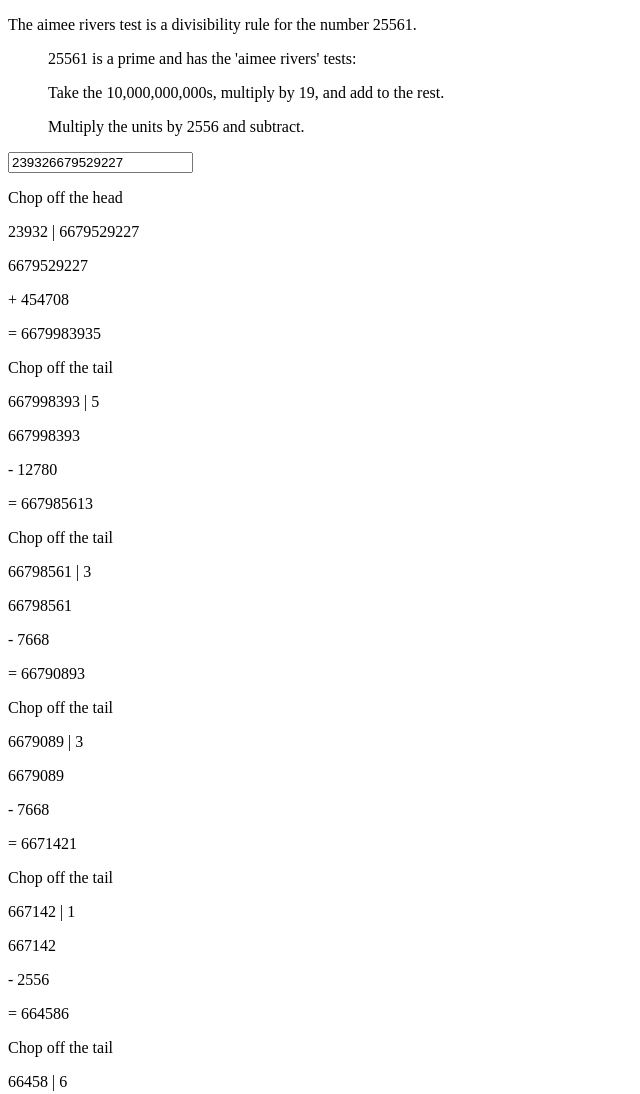
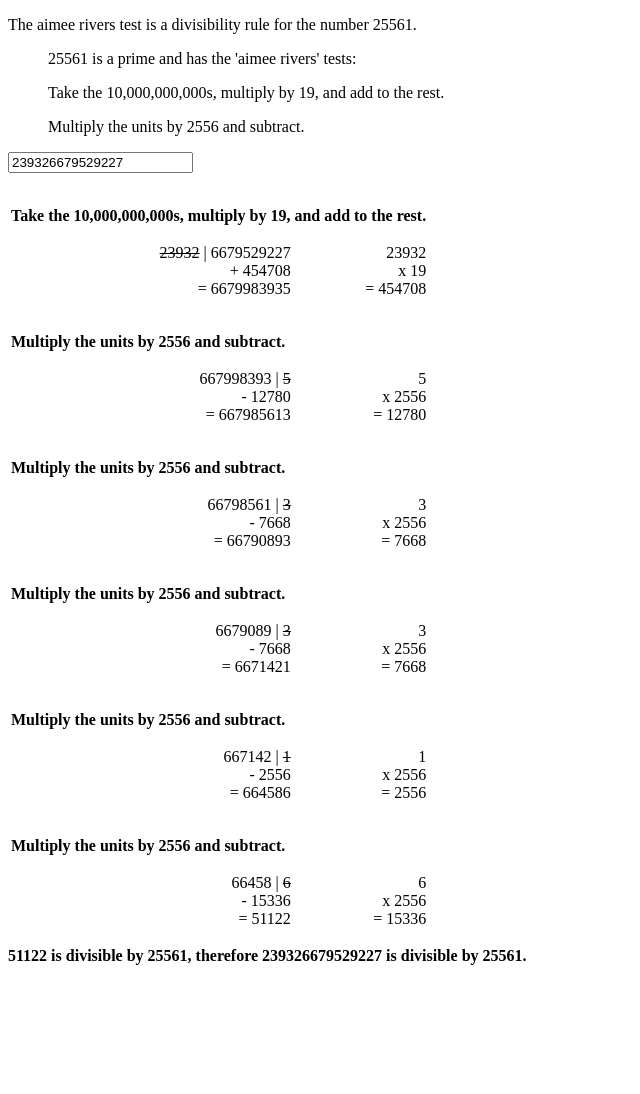
Before and after one commit to aimeerivers/the-aimee-rivers-test, a plain HTML site: page index.html in a window 1280 px wide. Shown: the top 1094 px of the page, without its empty margins (0-640 px from the left). After the commit the page ends 981 px from the top, so only its background shows below. Drawn offline with Linux system fonts and the light colour scheme.

Commit message:
feat: Arrange the working out in a table

```diff
--- /dev/null
+++ b/index.css
@@ -0,0 +1,10 @@
+td {
+  text-align: right;
+}
+
+td[colspan="2"] {
+  font-weight: bold;
+  padding-bottom: 1em;
+  padding-top: 2em;
+  text-align: left;
+}
--- a/index.html
+++ b/index.html
@@ -5,6 +5,7 @@
   <meta charset="UTF-8">
   <meta name="viewport" content="width=device-width, initial-scale=1.0">
   <title>The aimee rivers test</title>
+  <link rel="stylesheet" href="index.css">
 </head>
 
 <body>
--- a/index.js
+++ b/index.js
@@ -6,44 +6,38 @@ numberField.value = randomMultiplier * 25561;
 function calculate() {
   maths.innerHTML = '';
 
+  let workingOut = document.createElement("table");
+
   let startingNumber = numberField.value;
 
   let number = startingNumber.toString();
   let length = number.length;
 
   while (length >= 11) {
-    writeLine(maths, "Chop off the head")
+    addRowToTable(workingOut, "Take the 10,000,000,000s, multiply by 19, and add to the rest.");
     let head = number.slice(0, length - 10);
     let tail = number.slice(length - 10);
-    writeLine(maths, `${head} | ${tail}`);
 
     let toAdd = (Number(head) * 19);
-
-    writeLine(maths, tail);
-    writeLine(maths, `+ ${toAdd}`);
-
     number = (Number(tail) + toAdd).toString();
     length = number.length;
 
-    writeLine(maths, `= ${number}`);
+    addRowToTable(workingOut, `<s>${head}</s> | ${tail}<br>+ ${toAdd}<br>= ${number}`, `${head}<br>x 19<br>= ${toAdd}`);
   }
 
   while (length > 5) {
-    writeLine(maths, "Chop off the tail");
+    addRowToTable(workingOut, "Multiply the units by 2556 and subtract.");
     let head = number.slice(0, length - 1);
     let tail = number.slice(length - 1);
-    writeLine(maths, `${head} | ${tail}`);
 
     let toSubtract = (Number(tail) * 2556);
-
-    writeLine(maths, head);
-    writeLine(maths, `- ${toSubtract}`);
-
     number = (Number(head) - toSubtract).toString();
     length = number.length;
 
-    writeLine(maths, `= ${number}`);
+    addRowToTable(workingOut, `${head} | <s>${tail}</s><br>- ${toSubtract}<br>= ${number}`, `${tail}<br>x 2556<br>= ${toSubtract}`);
   }
+
+  maths.appendChild(workingOut);
 
   let result = (number % 25561 === 0 ? "is" : "is not");
   writeLine(maths, `${number} ${result} divisible by 25561, therefore ${startingNumber} ${result} divisible by 25561.`);
@@ -51,8 +45,22 @@ function calculate() {
 
 calculate();
 
+function addRowToTable(table, ...cells) {
+  let row = document.createElement("tr");
+  for (let cell of cells) {
+    let td = document.createElement("td");
+    td.innerHTML = cell;
+    row.appendChild(td);
+  }
+  if (cells.length === 1) {
+    row.firstChild.colSpan = 2;
+  }
+  table.appendChild(row);
+}
+
 function writeLine(parent, text) {
   let p = document.createElement("p");
+  p.style.fontWeight = "bold";
   p.innerText = text;
   parent.appendChild(p);
 }
```
